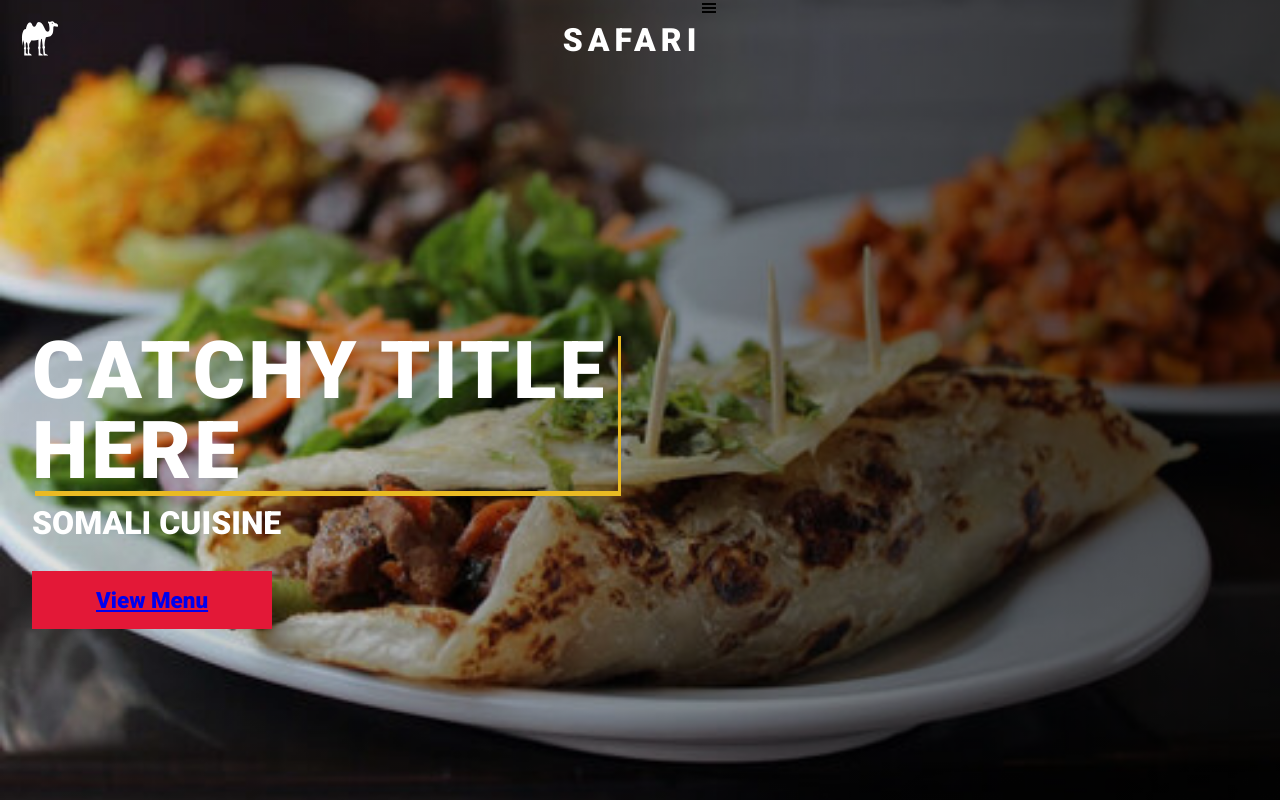
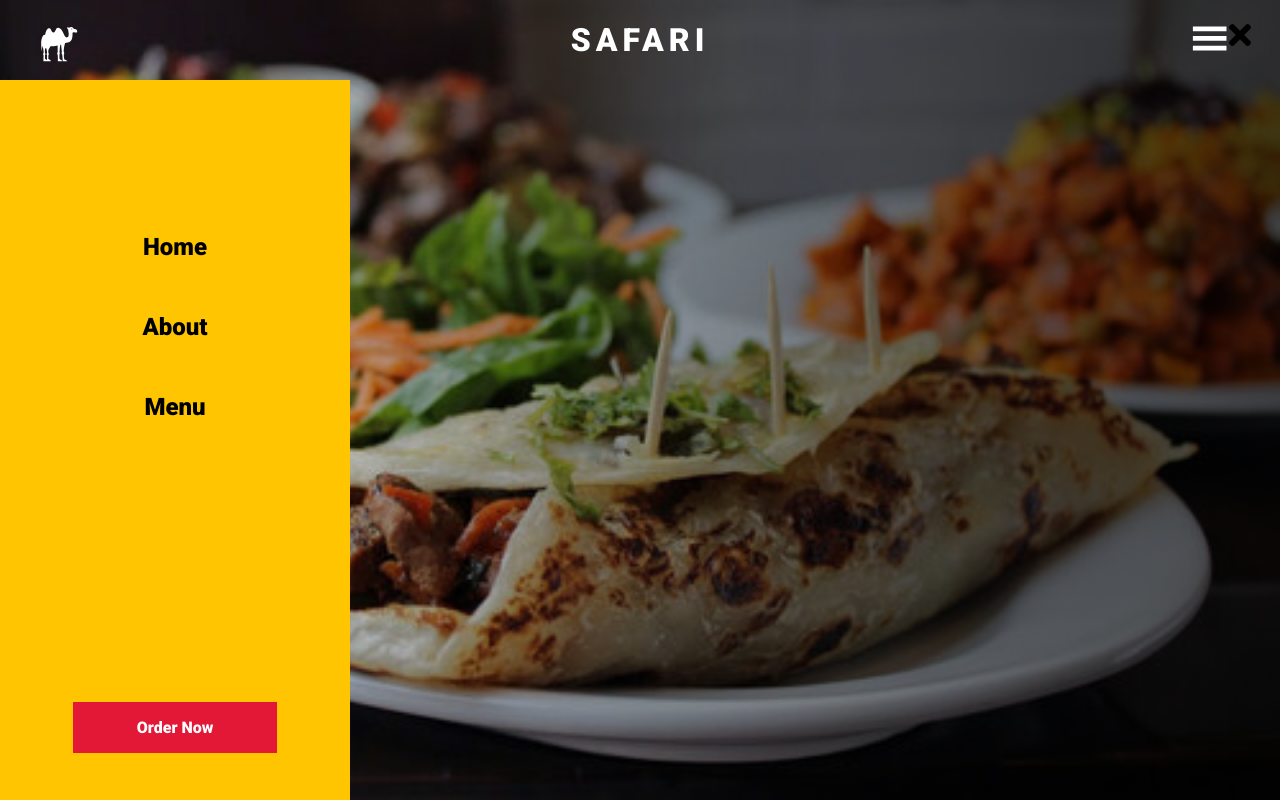
Before and after one commit to nuricodes/safari-resturaunt-frontend, a React (Create React App) app: page / in a window 1280 px wide. Shown: the top 800 px of the page. Built offline with nearby package versions, Linux system fonts and the light colour scheme.

Commit message:
updated hamburger menu and sidebar

```diff
--- a/src/components/Hero/HeroElements.js
+++ b/src/components/Hero/HeroElements.js
@@ -1,5 +1,6 @@
 import styled from 'styled-components';
 import ImgBg from '../../images/sabayad.jpg';
+import { NavLink as Link } from 'react-router-dom';
 
 export const HeroContainer = styled.div`
     background: linear-gradient(to left, rgba(0,0,0,0.7), rgba(0,0,0,0.1)), url(${ImgBg});
@@ -49,6 +50,7 @@ export const HeroP = styled.p`
 export const HeroBtn = styled.button`
     font-size: 1.4rem;
     padding: 1rem 4rem;
+    margin-left: 1rem;
     border: none;
     background: #e31837;
     color: #fff;
@@ -61,3 +63,10 @@ export const HeroBtn = styled.button`
         color: #000;
     }
 `
+
+export const NavLink = styled(Link)`
+    text-decoration: none;
+    color: white;
+    cursor: pointer;
+    font-weight: lighter;
+    `
--- a/src/components/Hero/index.js
+++ b/src/components/Hero/index.js
@@ -1,8 +1,8 @@
 import React from 'react';
 import Navbar from '../Navbar';
-// import Sidebar from '../Sidebar';
-import { Link } from 'react-router-dom'
-import { HeroContainer, HeroContent, HeroItems, HeroH1, HeroP, HeroBtn } from './HeroElements';
+import Sidebar from '../Sidebar';
+// import { Link } from 'react-router-dom'
+import { HeroContainer, HeroContent, HeroItems, HeroH1, HeroP, HeroBtn, NavLink } from './HeroElements';
 
 
 const Hero = () => {
@@ -11,13 +11,13 @@ const Hero = () => {
         <>
             <HeroContainer>
                 <Navbar />
-                {/* <Sidebar /> */}
+                <Sidebar />
                 <HeroContent>
                     <HeroItems>
-                        <HeroH1>Catchy Title Here</HeroH1>
+                        <HeroH1>Food with Roots</HeroH1>
                         <HeroP>Somali Cuisine</HeroP>
                         <HeroBtn>
-                            <Link to={`/items/`}>View Menu</Link>
+                            <NavLink to={`/items/`}>View Menu</NavLink>
                         </HeroBtn>
                     </HeroItems>
                 </HeroContent>
--- a/src/components/Item/Item.js
+++ b/src/components/Item/Item.js
@@ -8,6 +8,10 @@ const Item = (props) => {
     const [item, setItem] = useState({})
     const [review, setReview] = useState({})
     const [loaded, setLoaded] = useState(false)
+    const [form, setForm] = useState({
+        title: "",
+        description: ""
+    })
 
     useEffect(() => {
         const slug = props.match.params.slug;
@@ -28,33 +32,39 @@ const Item = (props) => {
         e.preventDefault();
 
         // console.log('name:', e.target.name, 'value:', e.target.value) //use this to update review in our state
-        setReview(Object.assign({}, review, { [e.target.name]: e.target.value }))
+        setForm({ ...form, [e.target.name]: e.target.value })
         // const l = { ...review, [e.target.name]: e.target.value }
-        console.log('review:', review)
+        console.log('review:', form)
     }
 
     const handleSubmit = (e) => {
-        e.preventDefault();
-        setReview(Object.assign({}, review, { [e.target.name]: e.target.value }))
+        // e.preventDefault();
+        // setReview({ [e.target.name]: e.target.value })
         // const l = { ...review, [e.target.name]: e.target.value }
         console.log('review:', review)
+
+        // const item = item.id
+        axios.post('http://localhost:3000/api/v1/reviews', { ...form, item: item.id })
+            .then(resp => {
+                console.log(resp)
+                setForm({
+                    title: "",
+                    description: ""
+                })
+            })
+            .catch(res => {
+                console.log(res)
+            })
+
+        // for (let i = 0; i < review.length; i++) {
+        //     var oneReview = review[i].attributes
+        // }
     }
     //when user submits the handle submit will be triggered and the review and item will be packaged and submited to the api
     // const csrfToken = document.querySelector('[name=csrf-token]').content
     // axios.defaults.headers.common['X-CSRF-TOKEN'] = csrfToken
 
-    // const item_id = item.id
-    // axios.post('http://localhost:3000/api/v1/reviews', { review, item_id })
-    //     .then(resp => {
-    //         console.log(resp)
-    //     })
-    //     .catch(res => {
-    //         console.log(res)
-    //     })
 
-    // for (let i = 0; i < review.length; i++) {
-    //     var oneReview = review[i].attributes
-    // }
 
     // console.log(oneReview.title)
     return (
@@ -78,7 +88,7 @@ const Item = (props) => {
                             handleChange={handleChange}
                             handleSubmit={handleSubmit}
                             attributes={item.attributes}
-                            review={review}
+                            review={form}
                         />
                     </Column>
                 </Fragment>
--- a/src/components/Item/ReviewForm.js
+++ b/src/components/Item/ReviewForm.js
@@ -3,7 +3,11 @@ import React from 'react'
 const ReviewForm = (props) => {
     return (
         <div className="WrapperF">
-            <form onSubmit={props.handleSubmit}>
+            <form onSubmit={(e) => {
+                e.preventDefault();
+                console.log("Hello")
+                props.handleSubmit(e)
+            }}>
                 <div className="field">
                     <input onChange={props.handleChange} value={props.review.title} type="text" name="title" placeholder="Enter Your Name" />
                 </div>
@@ -18,7 +22,7 @@ const ReviewForm = (props) => {
                 </div>
                 <button type="submit">Submit Your Review</button>
             </form>
-        </div>
+        </div >
     )
 }
 
--- a/src/components/Items/ItemsElement.js
+++ b/src/components/Items/ItemsElement.js
@@ -94,7 +94,8 @@ align-items: center;
 `
 export const ItemImage = styled.div`
 img {
-    max-width: 200px;
+    width: 200px;
+    height: 150px;
     margin right: 30px;
     border-radius: 50 %;
     -moz-border-radius: 50 %;
--- a/src/components/Navbar/NavbarElements.js
+++ b/src/components/Navbar/NavbarElements.js
@@ -27,11 +27,30 @@ export const NavLink = styled(Link)`
     }
 `;
 
-export const NavIcon = styled.div`
+export const NavIcon = styled(GiCamel)`
 display: block;
 position: absolute;
 top: 25px;
 left: 40px;
+cursor: pointer;
+color: #fff;
+font-size: 2.4rem;
+    `
+
+// export const Menu = styled(GiCamel)`
+//     font-size: 2.4rem;
+//     transform: translate(-50%, -15%);
+//     color: white;
+
+//     @media screen and (max-width: 650px) {
+//         display: none;
+//     }
+// `
+export const HamIcon = styled.div`
+display: block;
+position: absolute;
+top: 25px;
+right: 40px;
 cursor: pointer;
 color: #fff;
 
@@ -40,16 +59,12 @@ color: #fff;
     font-weight: bold;
 }
 `
-
-export const Menu = styled(GiCamel)`
+export const HamMenu = styled(GiHamburgerMenu)`
 font-size: 2.4rem;
-    transform: translate(-50%, -15%);
+transform: translate(-30%, -15%);
 color: white;
 
 @media screen and (max-width: 650px) {
     display: none;
 }
 `
-export const HamMenu = styled(GiHamburgerMenu)`
-    text-align: left;
-`
--- a/src/components/Navbar/index.js
+++ b/src/components/Navbar/index.js
@@ -1,5 +1,5 @@
 import React from 'react'
-import { Nav, NavLink, NavIcon, Menu, HamMenu } from './NavbarElements'
+import { Nav, NavLink, NavIcon, HamIcon, HamMenu } from './NavbarElements'
 
 
 const Navbar = () => {
@@ -8,9 +8,10 @@ const Navbar = () => {
             <Nav>
                 <NavLink to='/'>SAFARI</NavLink>
                 <NavIcon>
-                    <Menu />
                 </NavIcon>
-                <HamMenu />
+                <HamIcon>
+                    <HamMenu />
+                </HamIcon>
             </Nav>
         </>
     )
--- a/src/components/Sidebar/SidebarElements.js
+++ b/src/components/Sidebar/SidebarElements.js
@@ -1,10 +1,10 @@
 import styled from 'styled-components'
 import { Link } from 'react-router-dom'
-import { GiHamburgerMenu } from 'react-icons/gi'
+import { FaTimes } from 'react-icons/fa'
 
 export const SidebarContainer = styled.aside`
-    position: fixed;
-    z-index: 999;
+    // position: fixed;
+    // z-index: 999;
     width: 350px;
     height: 100%;
     background: #ffc500;
@@ -12,21 +12,21 @@ export const SidebarContainer = styled.aside`
     align-items: center;
     top: 0;
     transition: 0.3s ease-in-out;
-    right: ${({ isOpen }) => (isOpen ? '-1000' : '-1000')}
+    right: ${({ isOpen }) => (isOpen ? '0' : '0')}
 
     @media screen and (max-width: 400px) {
         width: 100%;
     }
 `;
 
-export const CloseIcon = styled(GiHamburgerMenu)`
-    color: white;
+export const CloseIcon = styled(FaTimes)`
+    color: #000;
 `
 export const Icon = styled.div`
     position: absolute;
-    top: 1.9rem;
+    top: 1.2rem;
     right: 1.5rem;
-    background: white;
+    background: transparent;
     border: transparent;
     font-size: 2rem;
     cursor: pointer;
@@ -34,7 +34,7 @@ export const Icon = styled.div`
 `
 export const SidebarMenu = styled.div`
     display: grid;
-    grid-template-columns: 1fr;
+    grid-template-columns: 3fr;
     grid-template-rows: repeat(3, 80px);
     text-align: center;
 
--- a/src/components/Sidebar/index.js
+++ b/src/components/Sidebar/index.js
@@ -10,7 +10,7 @@ const Sidebar = () => {
             <SidebarMenu>
                 <SidebarLink to="/">Home</SidebarLink>
                 <SidebarLink to="/">About</SidebarLink>
-                <SidebarLink to="/">Menu</SidebarLink>
+                <SidebarLink to="/items">Menu</SidebarLink>
             </SidebarMenu>
             <SideBtnWrap>
                 <SidebarRoute to="/">Order Now</SidebarRoute>
```
Also changed, not shown: 1 other file (tests, documents, lock files or other folders). Lines whose indentation alone changed are shown as unchanged.
